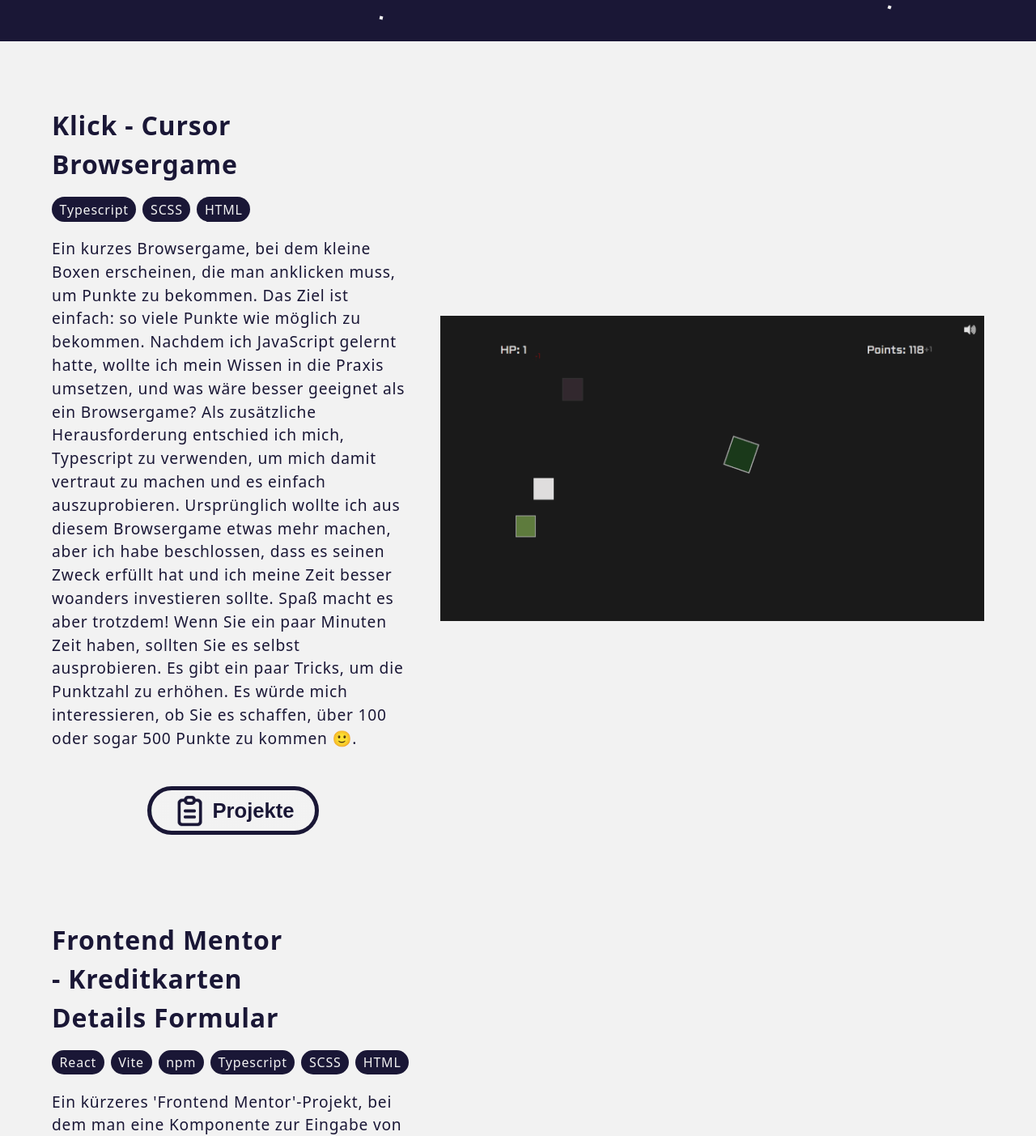
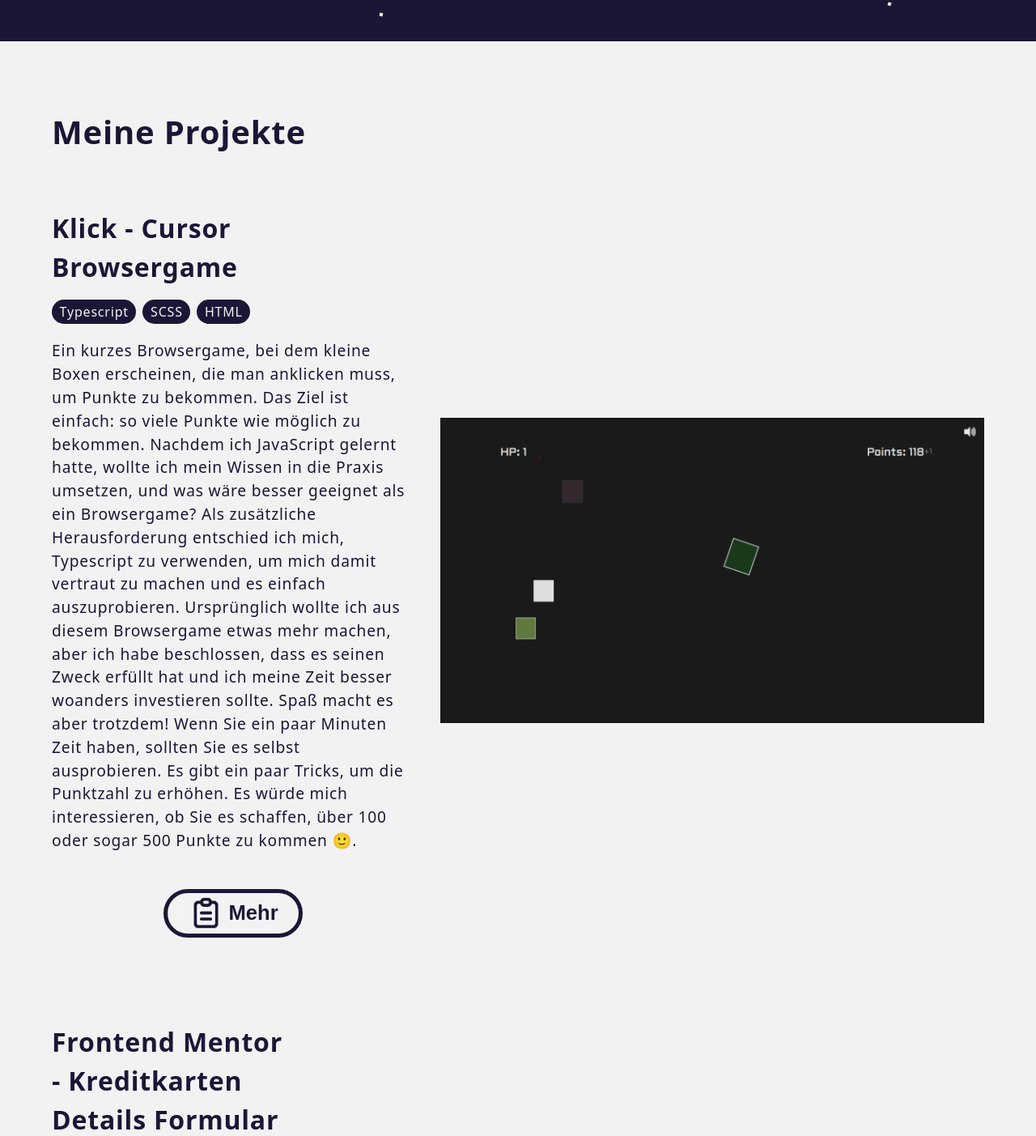
Before and after one commit to SutonToch/Portfolio, a React (Vite) app: page / in a window 1280 px wide. Shown: the part 759-2162 px from the top of the page at 81% size. Built offline with nearby package versions, Linux system fonts and the light colour scheme.

Commit message:
UPDATE projects buttons and title

```diff
--- a/src/components/Projects.tsx
+++ b/src/components/Projects.tsx
@@ -13,6 +13,7 @@ interface ProjectElement {
 interface ProjectsText {
     projects:Array<ProjectElement>
     btn_projects:string
+    title:string
 }
 
 interface ProjectsProps {
@@ -21,8 +22,6 @@ interface ProjectsProps {
 }
 
 export default function Projects(props:ProjectsProps) {
-
-
 
     const projectElements = props.text_data.projects.map((project) => {
         return(
@@ -43,6 +42,7 @@ export default function Projects(props:ProjectsProps) {
 
     return (
         <section className="projects">
+            <h1 className="projects-title">{props.text_data.title}</h1>
             {projectElements}
         </section>
     )
--- a/src/data/projects_text.ts
+++ b/src/data/projects_text.ts
@@ -77,7 +77,8 @@ export const projects_text_data = {
                 ]
             }
         ],
-        "btn_projects": "Projekte"
+        "btn_projects": "Mehr",
+        "title": "Meine Projekte"
     },
     "en": {
         "projects": [
@@ -152,6 +153,7 @@ export const projects_text_data = {
                 ]
             }
         ],
-        "btn_projects": "Projects"
+        "btn_projects": "More",
+        "title": "My Projects"
     }
 }
--- a/src/styles/Projects.css
+++ b/src/styles/Projects.css
@@ -2,6 +2,10 @@
   color: hsl(245, 40%, 15%);
   background-color: hsl(0, 0%, 95%);
   padding: 3em 5vw;
+}
+
+.projects-title {
+  font-size: 2.5rem;
 }
 
 .project-container {
--- a/src/styles/scss/Projects.scss
+++ b/src/styles/scss/Projects.scss
@@ -4,6 +4,10 @@
     color: var.$clr-darkblue;
     background-color: var.$clr-white;
     padding: 3em 5vw;
+}
+
+.projects-title {
+    font-size: 2.5rem;
 }
 
 .project-container {
```
Also changed, not shown: 1 other file (tests, documents, lock files or other folders).
